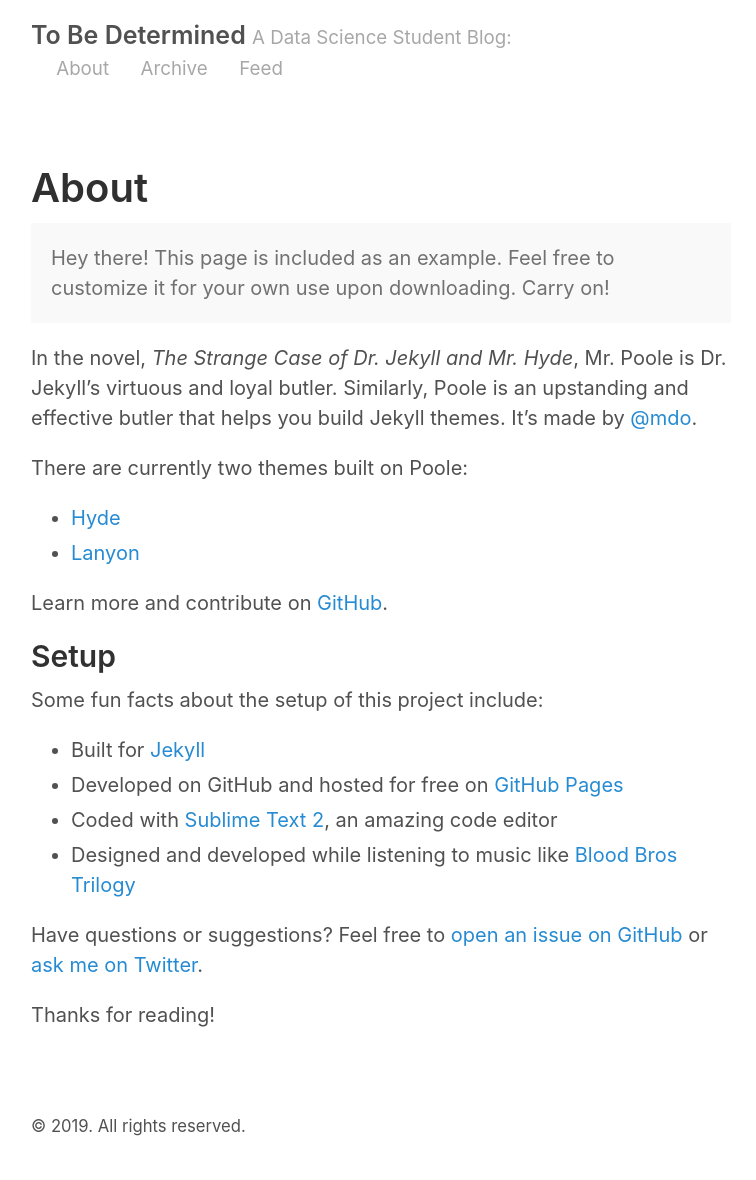
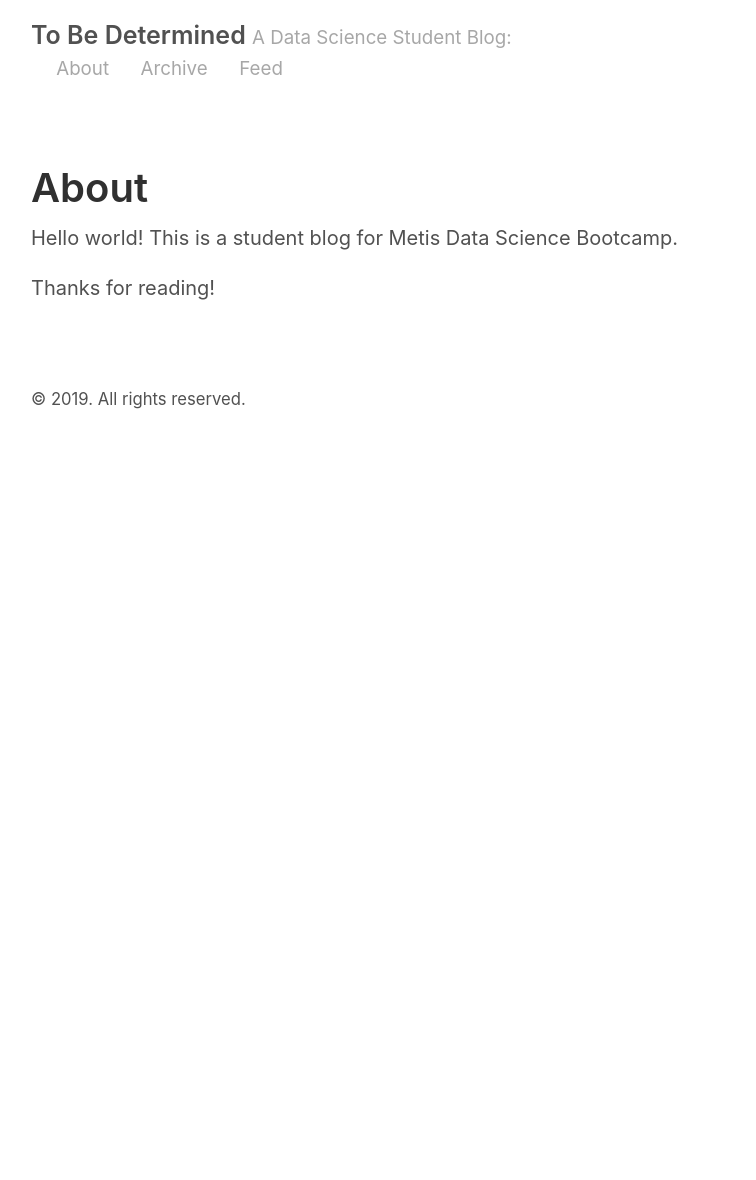
Before and after one commit to j-carson/j-carson.github.io, a Jekyll site: the page built from about.md, in a window 1280 px wide. Shown: the whole page, without its empty margins (259-1015 px from the left). Built offline with Jekyll 4.4.1, drawn with Linux system fonts in a browser that asks for light colours; after the commit the page ends 900 px from its top, so only the background shows below that.

Commit message:
starting to personalize blog template

```diff
--- a/about.md
+++ b/about.md
@@ -3,28 +3,6 @@ layout: page
 title: About
 ---
 
-<p class="message">
-  Hey there! This page is included as an example. Feel free to customize it for your own use upon downloading. Carry on!
-</p>
-
-In the novel, *The Strange Case of Dr. Jekyll and Mr. Hyde*, Mr. Poole is Dr. Jekyll's virtuous and loyal butler. Similarly, Poole is an upstanding and effective butler that helps you build Jekyll themes. It's made by [@mdo](https://twitter.com/mdo).
-
-There are currently two themes built on Poole:
-
-* [Hyde](http://hyde.getpoole.com)
-* [Lanyon](http://lanyon.getpoole.com)
-
-Learn more and contribute on [GitHub](https://github.com/poole).
-
-## Setup
-
-Some fun facts about the setup of this project include:
-
-* Built for [Jekyll](http://jekyllrb.com)
-* Developed on GitHub and hosted for free on [GitHub Pages](https://pages.github.com)
-* Coded with [Sublime Text 2](http://sublimetext.com), an amazing code editor
-* Designed and developed while listening to music like [Blood Bros Trilogy](https://soundcloud.com/maddecent/sets/blood-bros-series)
-
-Have questions or suggestions? Feel free to [open an issue on GitHub](https://github.com/poole/poole/issues/new) or [ask me on Twitter](https://twitter.com/mdo).
+Hello world! This is a student blog for Metis Data Science Bootcamp.
 
 Thanks for reading!
```
Also changed, not shown: 1 other file.
